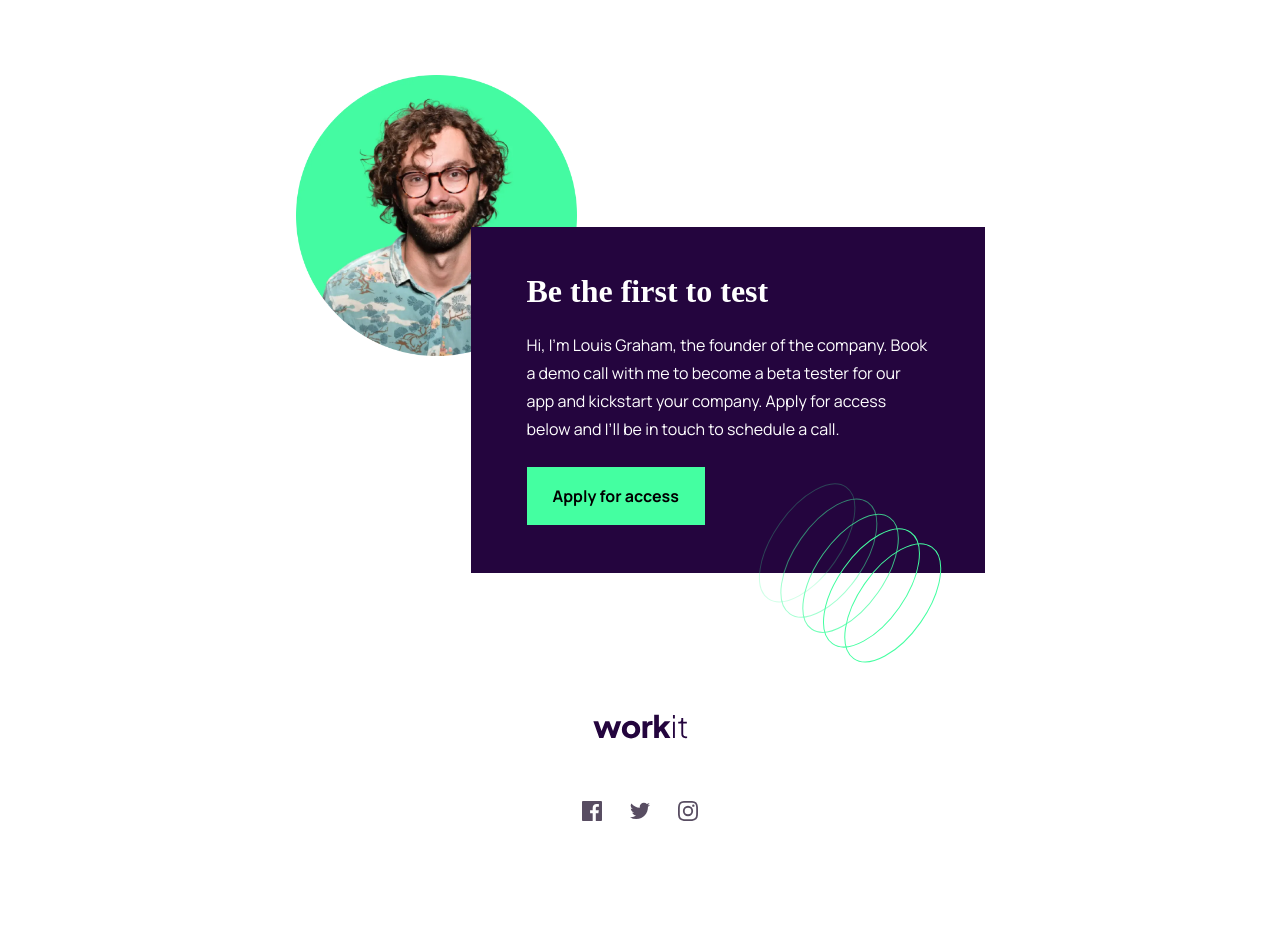
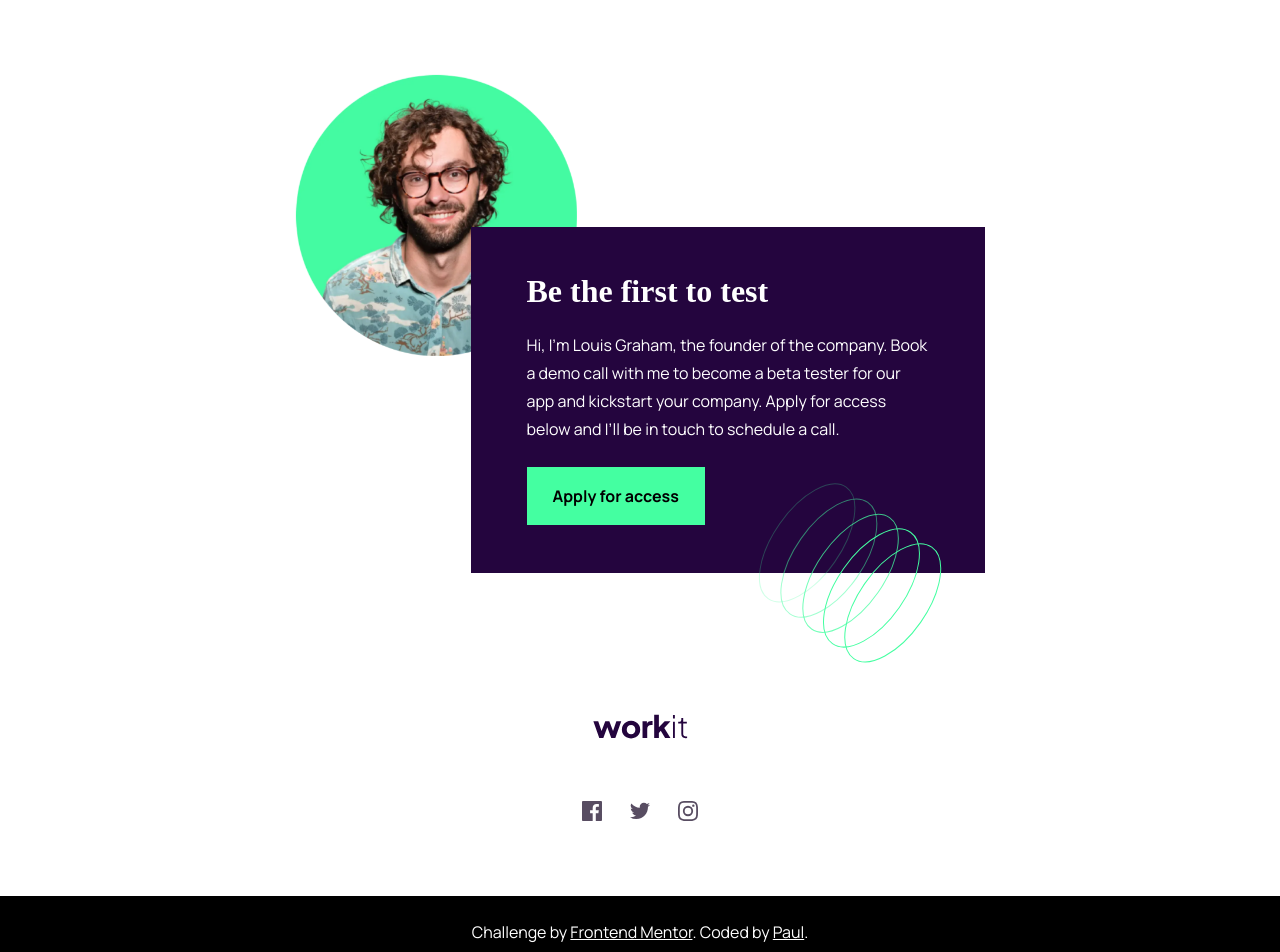
Before and after one commit to hatealgebra/workit-landing-page-FEM, a website: page index.html in a window 1280 px wide and 2400 px high. Shown: the part 1448-2400 px from the top of the page. Drawn offline with Linux system fonts and the light colour scheme; files whose address does not match are found by name; a web font is replaced by a local one.

Commit message:
Add my footer

```diff
--- a/assets/styles/style.scss
+++ b/assets/styles/style.scss
@@ -269,6 +269,24 @@ footer {
   }
 }
 
+.my-footer {
+    width: 100%;
+    background-color: black;
+    color: white;
+    text-align: center;
+    padding: 2rem 1rem;
+    display: block;
+
+    a {
+        color: white;
+        transition: .3s ease-out;
+
+        &:hover {
+            text-decoration: none;
+        }
+    }
+  }
+
 @media (min-width: $tablet-breakpoint) {
   h1 {
     font-size: 6rem;
--- a/index.html
+++ b/index.html
@@ -108,5 +108,11 @@
         </ul>
       </div>
     </footer>
+    <div class="my-footer">
+      Challenge by
+      <a href="https://www.frontendmentor.io?ref=challenge" target="_blank"
+        >Frontend Mentor</a
+      >. Coded by <a href="https://github.com/hatealgebra">Paul</a>.
+    </div class="my-footer">
   </body>
 </html>
```
Also changed, not shown: assets/styles/style.css, 1 other file.
